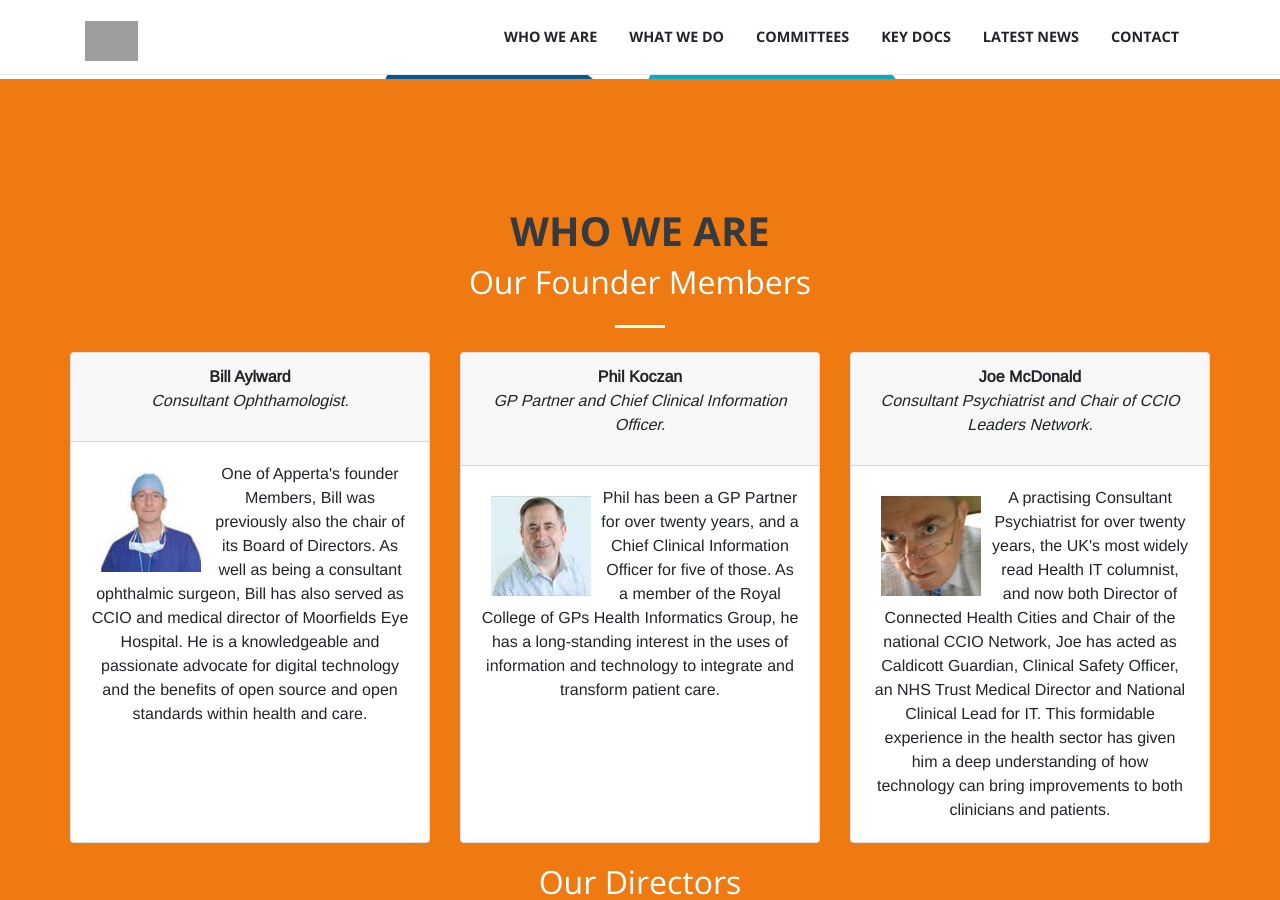
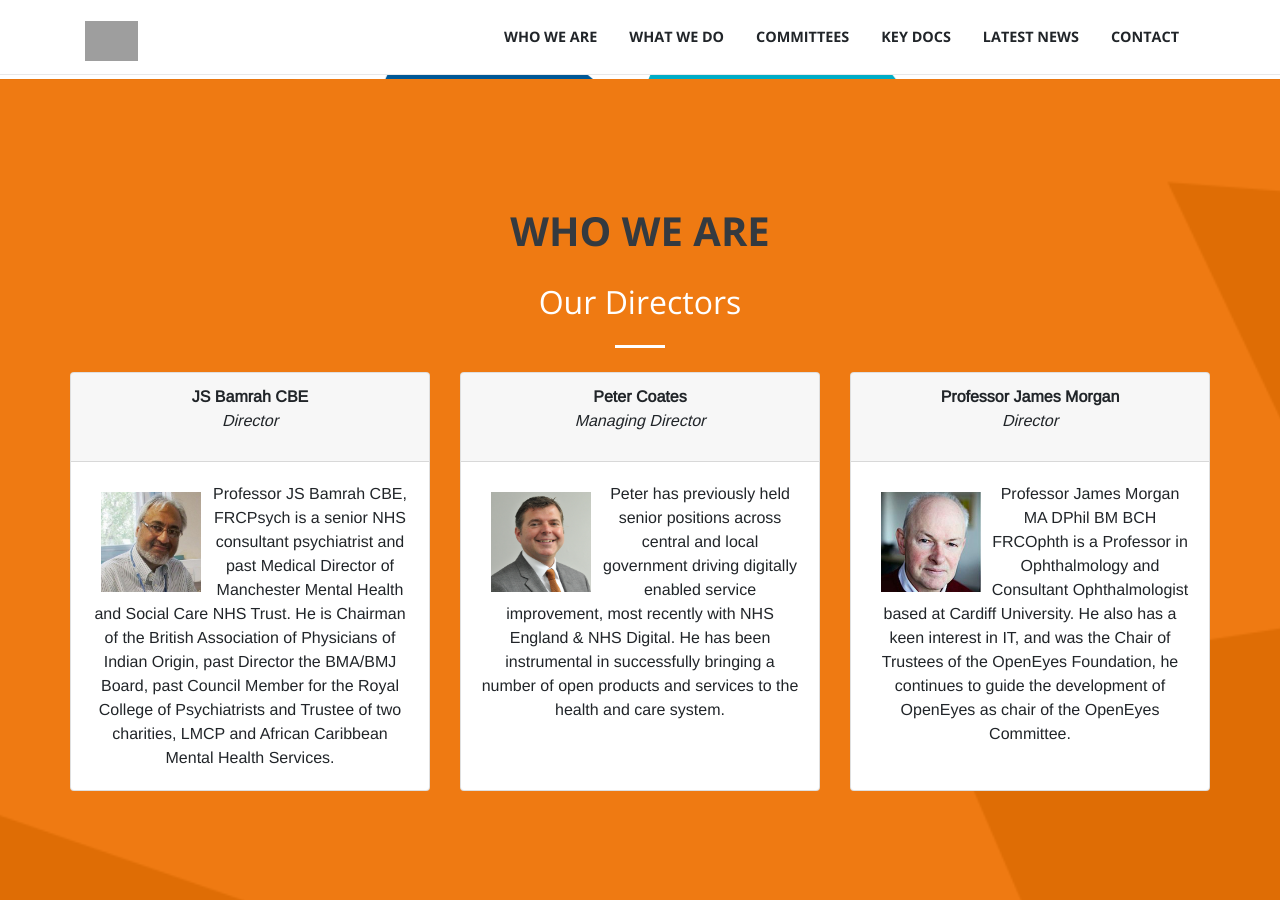
Before and after one commit to AppertaFoundation/apperta.org, a Jekyll site: the page built from index.html, in a window 1280 px wide and 900 px high, scrolled down 821 px. Built offline with Jekyll 4.4.1, drawn with Linux system fonts in a browser that asks for light colours; nearby versions of some CDN libraries; some web fonts are replaced; grey boxes are pictures that could not be loaded.

Commit message:
Update index.html

```diff
--- a/index.html
+++ b/index.html
@@ -28,31 +28,6 @@ We show how the delivery of health and social care can be transformed when data,
                         <h1 class="text-uppercase text-dark">
               <strong>Who We Are</strong>
             </h1>
-            <h2 class="section-heading text-white">Our Founder Members</h2>
-            <hr class="light my-4">
-
-            {% assign rows = site.members.size | divided_by: 3.0 | ceil %}
-{% for i in (1..rows) %}
-
-  <div class="row">
-
-  {% assign offset = forloop.index0 | times: 3 %}
-  {% for member in site.members offset:offset %}
-
-  <div class="col-sm-4">
-  <div class="card" style="height: 100%;">
-  <div class="card-header"><strong>{{ member.name }}</strong> <p><em>{{ member.title }}</em> </p></div>
-  <div class="card-body">
-  <img class="pull-left" src="{{ member.photo }}" style="height:100px; width:100px; margin:10px" alt="Card image cap">
-  <p class="card-text">{{ member.bio }}</p>
-  </div>
-  </div>
-  </div>
-  {% endfor %}
-
-</div>
-
-{% endfor %}
 
             <h2 class="section-heading text-white" style="padding-top: 20px">Our Directors</h2>
             <hr class="light my-4">
```
